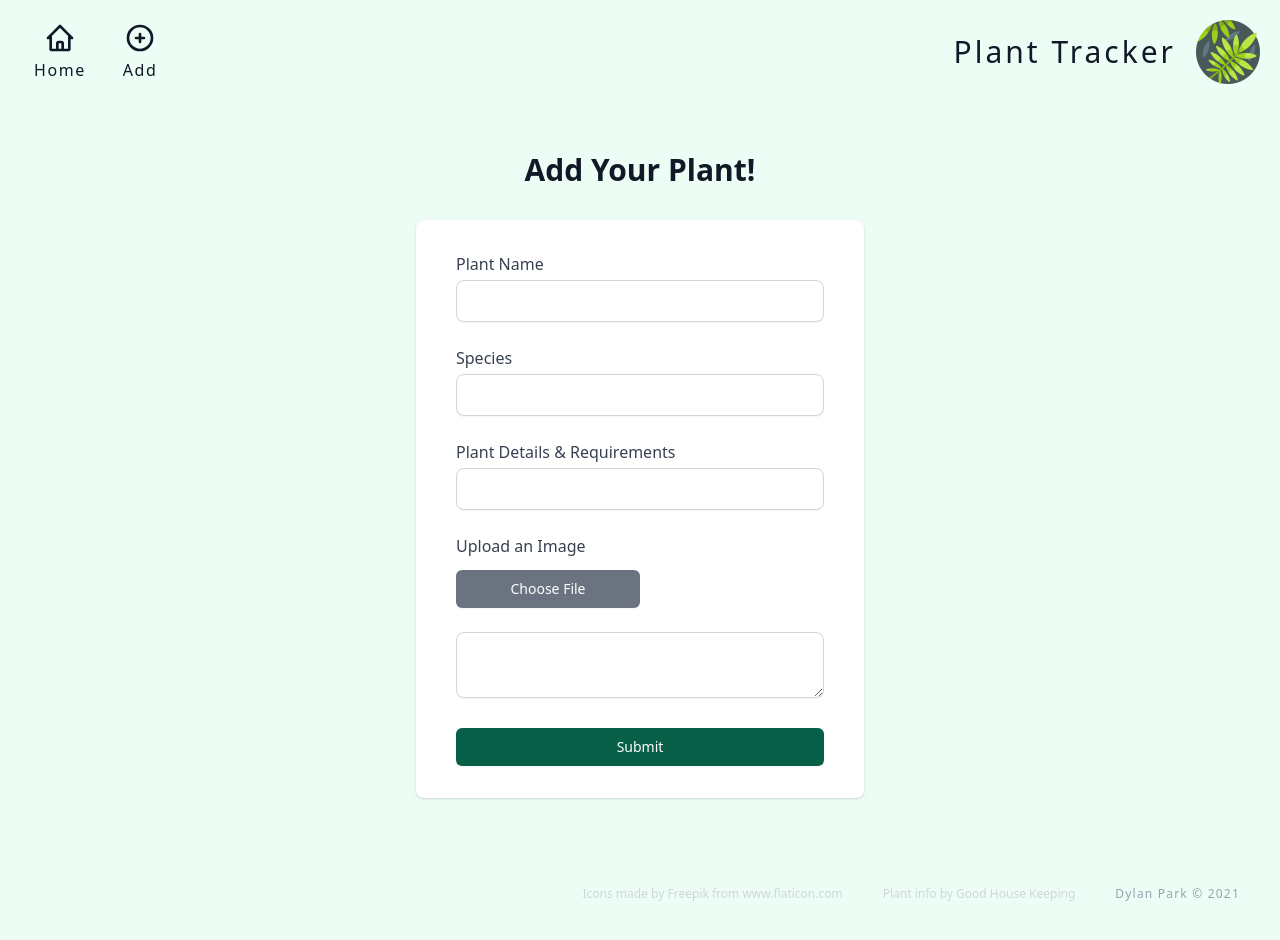
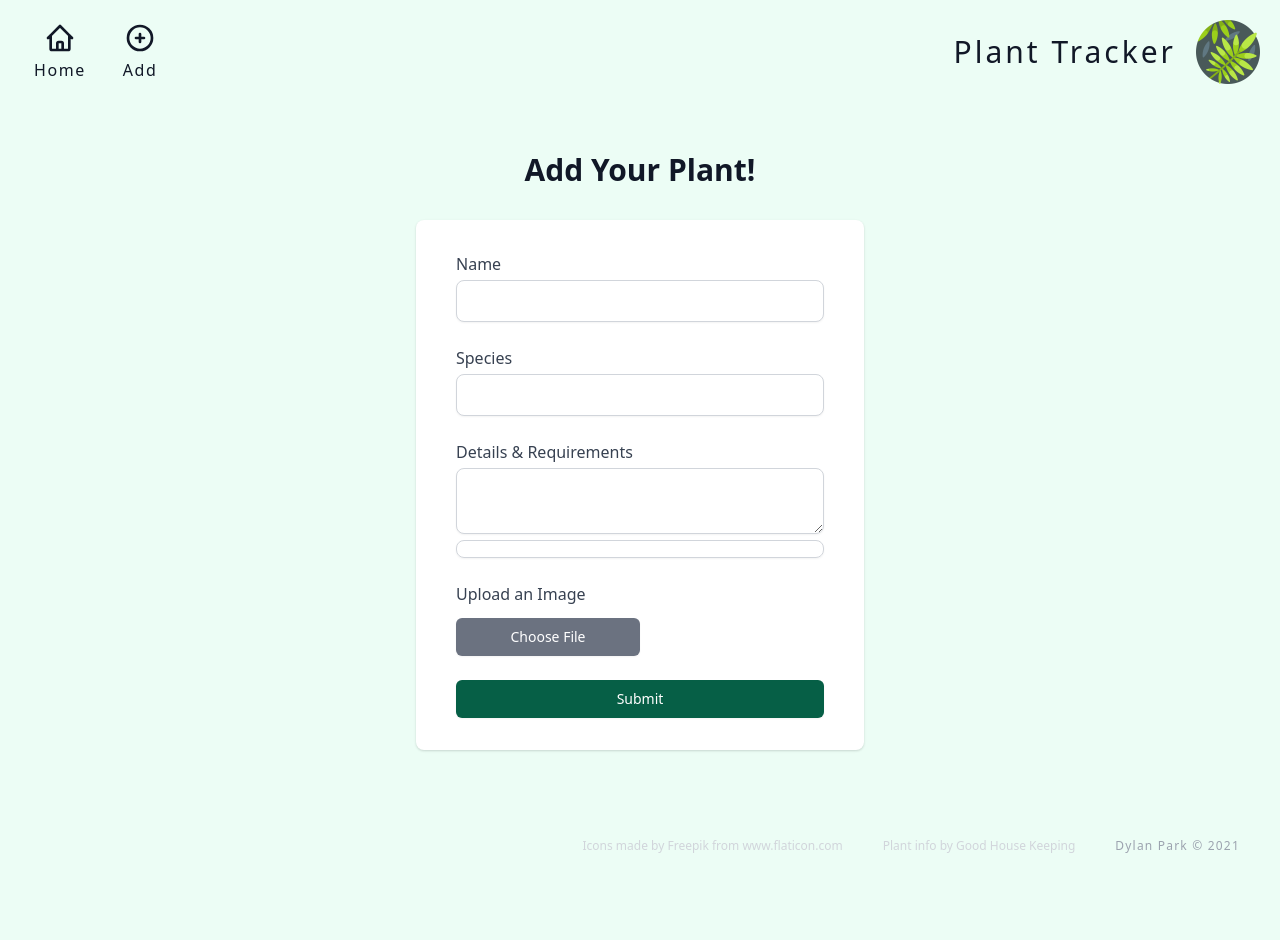
Before and after one commit to dylpark/plant-tracker-app-react, a Next.js app: page /add in a window 1280 px wide. After the commit the page ends 894 px from the top, so only its background shows below. Built offline with nearby package versions, Linux system fonts and the light colour scheme.

Commit message:
Adding react-markdown package

```diff
--- a/components/form/Form.jsx
+++ b/components/form/Form.jsx
@@ -44,8 +44,8 @@ function Form() {
             // onSubmit={savePlant}
           >
             <Input
-              for="Plant Name"
-              title="Plant Name"
+              for="Name"
+              title="Name"
               name="name"
               // onChange={handleChange}
               // value={plant.name}
@@ -57,13 +57,8 @@ function Form() {
               // onChange={handleChange}
               // value={plant.species}
             />
-            <Input
-              for="Plant Details"
-              title="Plant Details & Requirements"
-              name="info"
-              // onChange={handleChange}
-              // value={plant.info}
-            />
+
+            <MarkdownEditor title="Details & Requirements" />
 
             <ImageUpload
               title="Upload an Image"
@@ -71,8 +66,6 @@ function Form() {
               // onChange={handleChange}
               // value={plant.image}
             />
-
-            <MarkdownEditor />
 
             <div>
               <button
--- a/components/form/MarkdownEditor.jsx
+++ b/components/form/MarkdownEditor.jsx
@@ -1,9 +1,26 @@
 import React from "react";
+import { useState } from "react";
+import ReactMarkdown from "react-markdown";
 
-function MarkdownEditor() {
+function MarkdownEditor(props) {
+  const [markdown, setMarkdown] = useState();
+
   return (
     <div>
-      <textarea className="w-full border border-gray-300 px-3 py-2 rounded-lg shadow-sm focus:outline-none focus:border-green-500"></textarea>
+      <label class="block text-m font-thin text-gray-700">{props.title}</label>
+      <div className="mt-1">
+        <textarea
+          className="w-full border border-gray-300 px-3 py-2 rounded-lg shadow-sm focus:outline-none focus:border-green-500"
+          autofocus
+          value={markdown}
+          onChange={(e) => setMarkdown(e.target.value)}
+        />
+
+        <ReactMarkdown
+          source={markdown}
+          className="w-full h-full border border-gray-300 px-3 py-2 rounded-lg shadow-sm focus:outline-none focus:border-green-500"
+        />
+      </div>
     </div>
   );
 }
--- a/package.json
+++ b/package.json
@@ -19,6 +19,7 @@
     "eslint": "7.32.0",
     "eslint-config-next": "12.0.1",
     "postcss": "^8.3.11",
+    "react-markdown": "^7.1.0",
     "tailwindcss": "^2.2.17"
   }
 }
```
Also changed, not shown: 1 other file (tests, documents, lock files or other folders).
